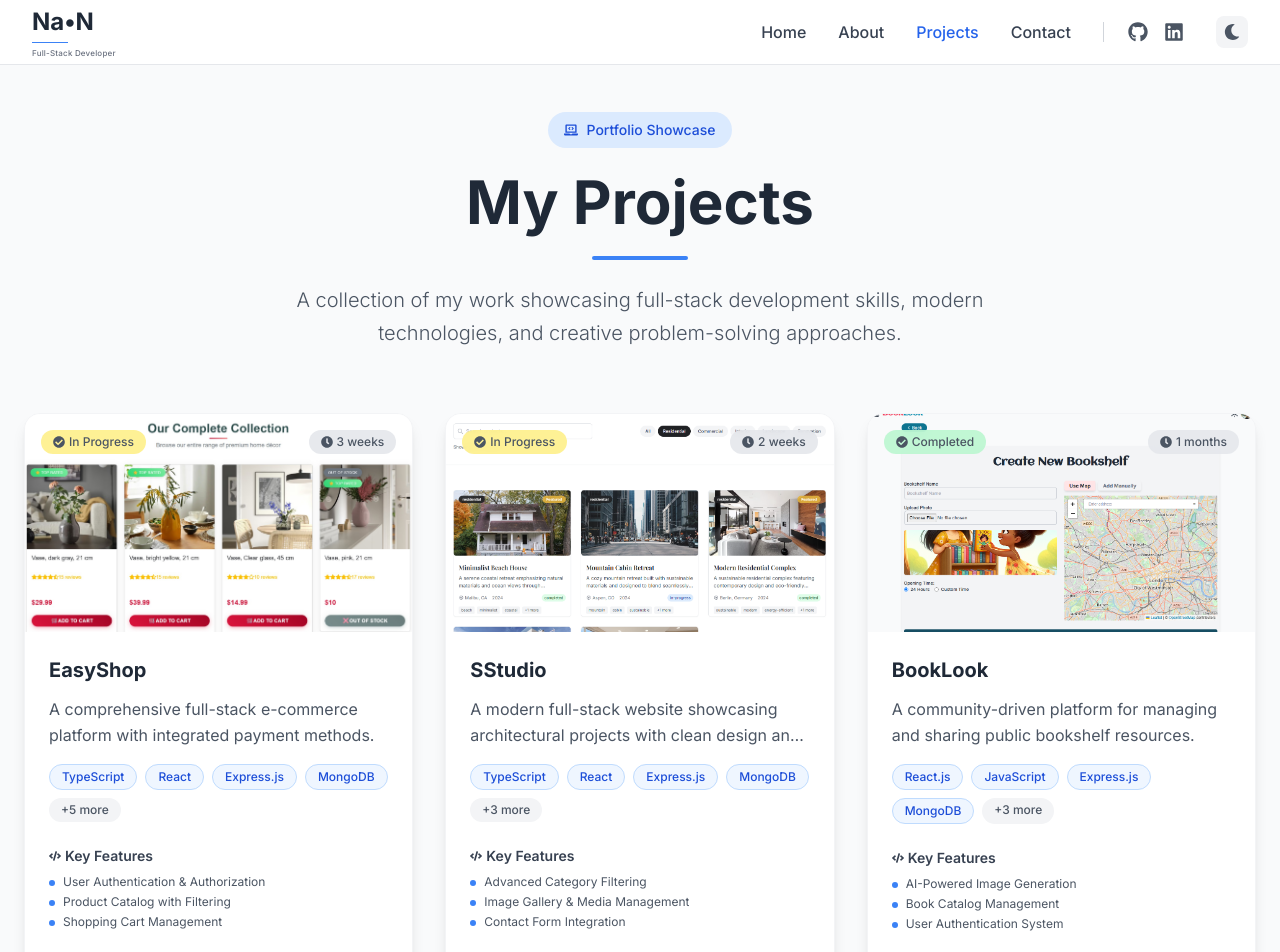
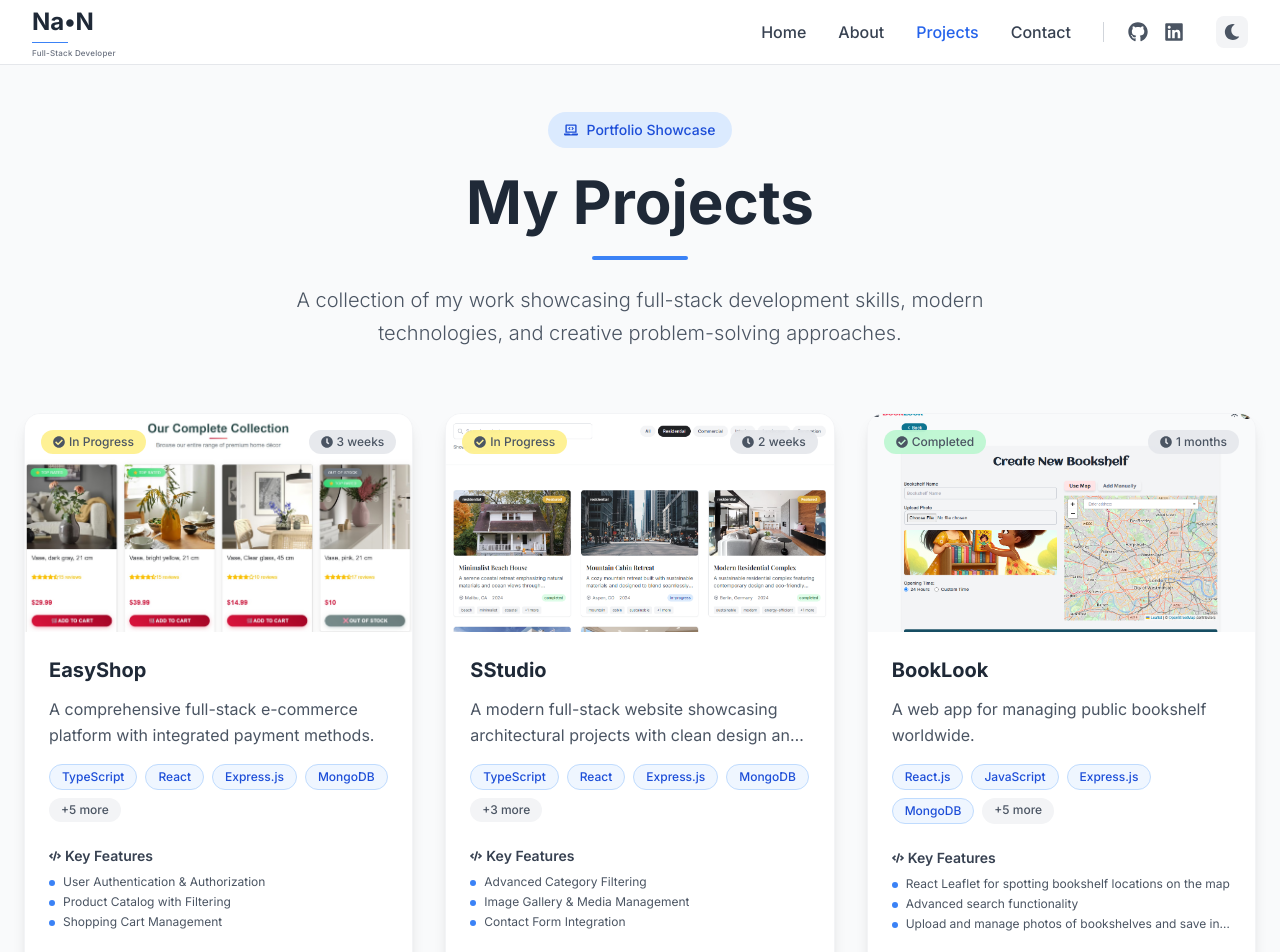
Before and after one commit to AnnaNajafiH/myPortfolio, a React (Vite) app: page /projects in a window 1280 px wide. Shown: the top 952 px of the page. Built offline with nearby package versions, Linux system fonts and the light colour scheme.

Commit message:
updated data

```diff
--- a/src/components/ProjectDetail.tsx
+++ b/src/components/ProjectDetail.tsx
@@ -202,7 +202,7 @@ const ProjectDetail: React.FC = () => {
                   <h4 className="font-semibold text-gray-800 dark:text-white mb-2 text-sm md:text-base">Frontend</h4>
                   <div className="flex flex-wrap gap-2">
                     {project.technologies.filter(tech =>
-                      ['React', 'JavaScript', 'TypeScript', 'Tailwind CSS', 'Bootstrap'].includes(tech)
+                      ['React', 'JavaScript', 'TypeScript', 'Tailwind CSS', 'Bootstrap', 'React Leaflet'].includes(tech)
                     ).map((tech, index) => (
                       <span key={index} className="px-2 py-1 md:px-3 md:py-1 bg-blue-100 dark:bg-blue-900/30 text-blue-700 dark:text-blue-300 rounded-full text-xs md:text-sm">
                         {tech}
--- a/src/data/portfolio.ts
+++ b/src/data/portfolio.ts
@@ -178,23 +178,30 @@ Key architectural features include global state management using React Context a
   {
     id: 3,
     name: "BookLook",
-    shortDescription: "A community-driven platform for managing and sharing public bookshelf resources.",
-    description: "A responsive full-stack platform for managing public bookshelf system with AI-powered features and community engagement.",
-    detailedDescription: `BookLook is an innovative platform designed to revolutionize how communities manage and interact with public book-sharing systems. Built with React.js and powered by a robust Express.js backend, this application combines traditional book management with modern AI capabilities.
+    shortDescription: "A web app for managing public bookshelf worldwide.",
+    description: "A responsive full-stack web application designed to manage public bookshelf systems, featuring AI-powered tools and fostering community engagement.",
+    detailedDescription: `BookLook is an innovative platform that transforms the way people interact with public bookshelves. It allows users to easily explore and locate books placed in community bookshelves found in parks, cafés, and other public spaces. Through the platform, readers can discover which books are available nearby, track where certain books are placed, and even contribute by adding their own books to these shelves.
 
-The platform features an intelligent AI image generator , enhancing the user experience and making book discovery more engaging. Users can browse, reserve, and manage books through an intuitive interface designed with Tailwind CSS.
+Built with React.js on the frontend and powered by an Express.js backend, BookLook offers a smooth and modern user experience. It integrates advanced AI-driven features, such as a chatbot for answering queries and an AI image generator that creates personalized profile visuals based on the user’s bio. These tools not only enhance interaction but also bring a playful, personalized touch to how users engage with books and the platform itself.
 
-The application implements secure user authentication using JWT tokens and provides real-time updates on book availability. The MongoDB database ensures efficient data management and scalability for growing book collections and user bases.`,
+Beyond its intelligent features, BookLook ensures secure access with JWT-based authentication and provides real-time updates on book availability within these public shelves. The system is styled with Tailwind CSS for a clean, responsive design and relies on MongoDB for fast, scalable data storage. With BookLook, public bookshelf browsing becomes a dynamic and social experience, blending technology and community in a new way.`,
     features: [
-      "AI-Powered Image Generation",
-      "Book Catalog Management",
-      "User Authentication System",
-      "Real-time Book Availability",
-      "Community Reviews & Ratings",
-      "Advanced Search & Filtering",
-      "Mobile-Responsive Design",
-      "Admin Management Tools",
-      "Dark Mode Support"
+      "React Leaflet for spotting bookshelf locations on the map",
+      "Advanced search functionality",
+      "Upload and manage photos of bookshelves and save in Cloudinary",
+      "Like and dislike system for bookshelves and books",
+      "Add, remove, and edit books inside bookshelves",
+      "AI-powered chatbot for user assistance",
+      "AI-powered image generation for personalized profiles",
+      "Admin dashboard for managing users and content",
+      "Geolocation API for finding location based on latitude and longitude and vice versa",
+      "Book catalog management",
+      "User authentication system",
+      "Real-time book availability updates",
+      "Community reviews and ratings",
+      "Advanced filtering options",
+      "Mobile-responsive design",
+      "Dark mode support"
     ],
     challenges: [
       // "Integrating AI image generation APIs",
@@ -203,7 +210,7 @@ The application implements secure user authentication using JWT tokens and provi
       // "Managing complex user permissions and roles",
       // "Optimizing image loading and caching"
     ],
-    technologies: ["React.js", "JavaScript", "Express.js","MongoDB","JWT", "AI Image Generator", "Tailwind CSS"],
+    technologies: ["React.js", "JavaScript", "Express.js","MongoDB","JWT", "AI Image Generator", "AI Powered Chatbot", "Tailwind CSS", "React Leaflet"],
     githubUrl: "https://github.com/AnnaNajafiH/Book_look",
     liveUrl: "https://booklook24-1.onrender.com/",
     image: bookLookImage,
```
